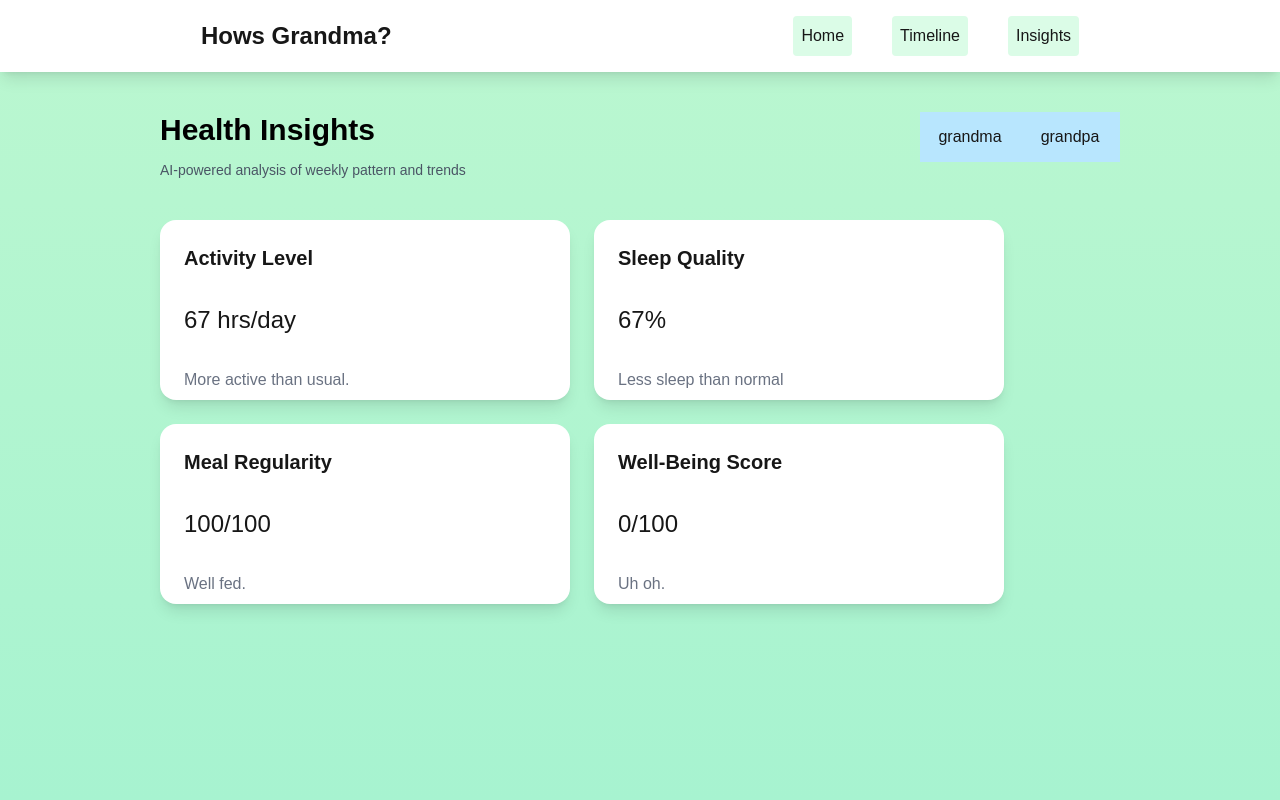
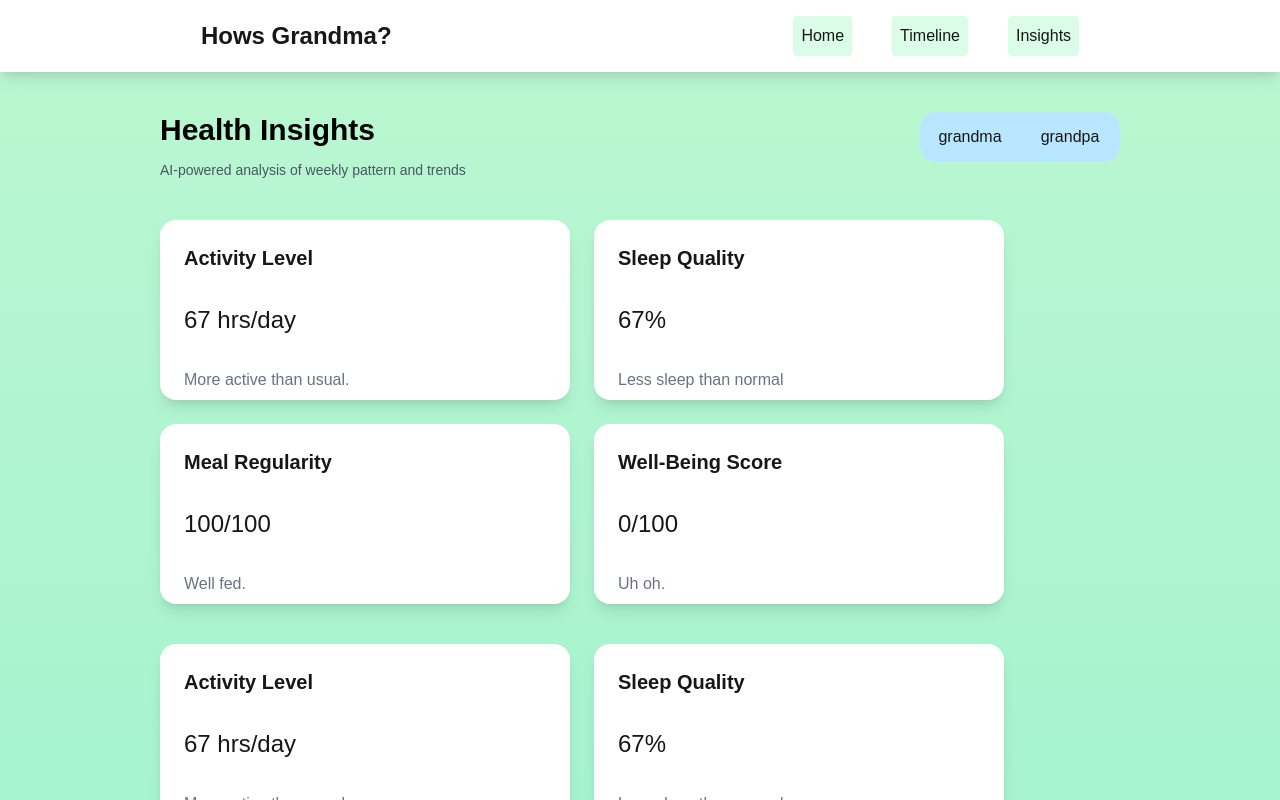
Before and after one commit to Humbertxx/hack_usf, a Next.js app in the folder frontend/: page /Insights in a window 1280 px wide. Both pictures are taken after a click on the button "grandpa". Shown: the top 800 px of the page. Built offline with nearby package versions, Linux system fonts and the light colour scheme.

Commit message:
visibility added to cards

```diff
--- a/frontend/app/Insights/page.tsx
+++ b/frontend/app/Insights/page.tsx
@@ -23,7 +23,7 @@ export default function Home() {
 
           <div className="flex gap-0 w-[200px] h-[50px] rounded-2xl border-0 bg-gray-200 justify-center">
             <button onClick={() => { setGrandma(!grandma);}}
-            className={`hover:shadow w-[50%] h-full hover:scale-110 transition duration-100 ease-in ${grandma ? "bg-sky-200" : "bg-gray-200"}`}
+            className={`hover:shadow w-[50%] h-full hover:scale-110 rounded-tl-2xl rounded-bl-2xl transition duration-100 ease-in ${grandma ? "bg-sky-200" : "bg-gray-200"}`}
             >
               grandma
             </button>
@@ -31,16 +31,23 @@ export default function Home() {
               <button onClick={() => {
                 setGrandpa(!grandpa);
               }}
-              className={`hover:shadow w-[50%] h-full hover:scale-110 transition duration-100 ease-in ${grandpa ? "bg-sky-200" : "bg-gray-200"}`}
+              className={`hover:shadow w-[50%] h-full hover:scale-110 rounded-tr-2xl rounded-br-2xl transition duration-100 ease-in ${grandpa ? "bg-sky-200" : "bg-gray-200"}`}
               >
                 grandpa
             </button>
           </div>
 
         </div>
+        {grandma && (
         <div className="flex justify-start gap-5 w-[90%] md:w-[80%]">
           <InsightCard />
-        </div>
+        </div> )}
+
+        {grandpa && (
+        <div className="flex justify-start gap-5 w-[90%] md:w-[80%]">
+          <InsightCard />
+        </div> )}
+
       </div>
     </>
   );
```
